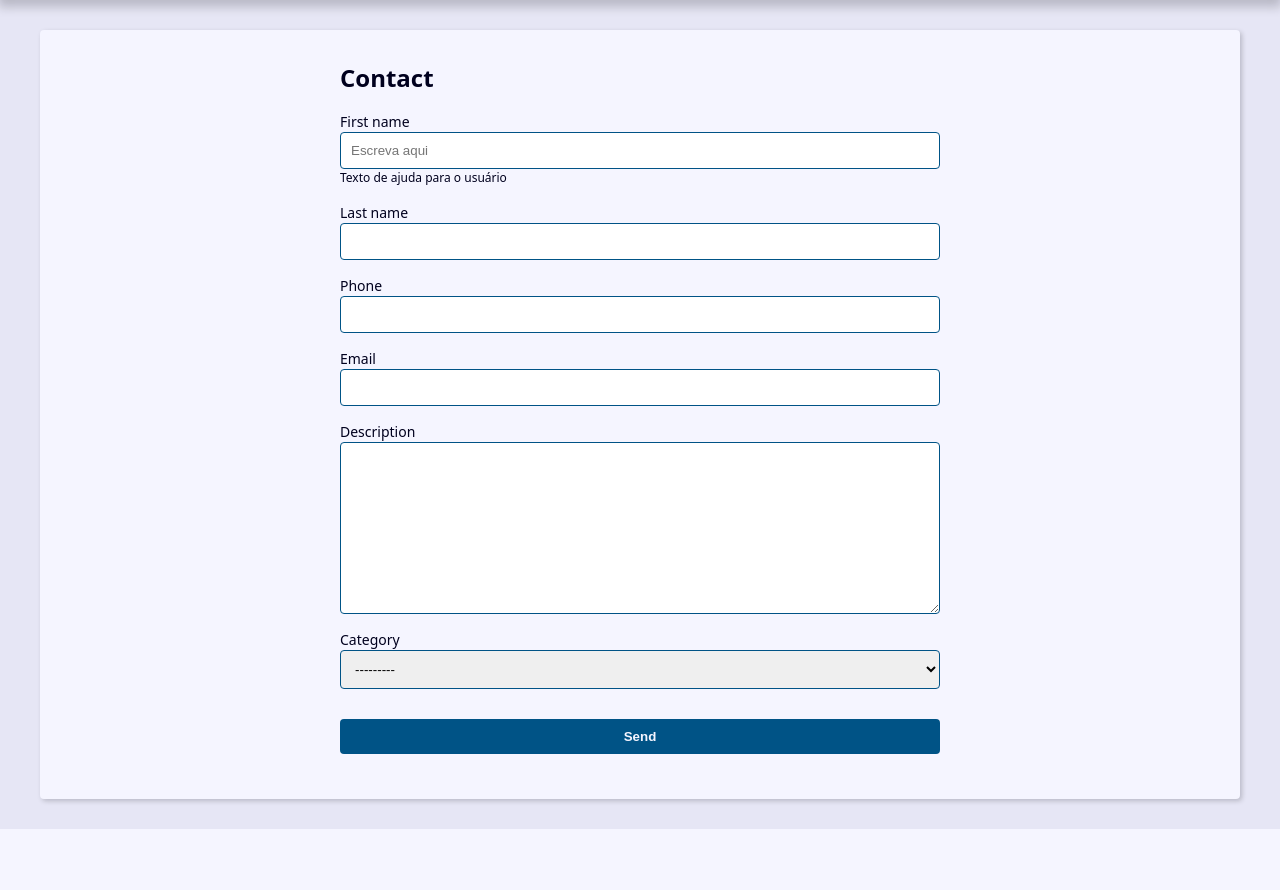
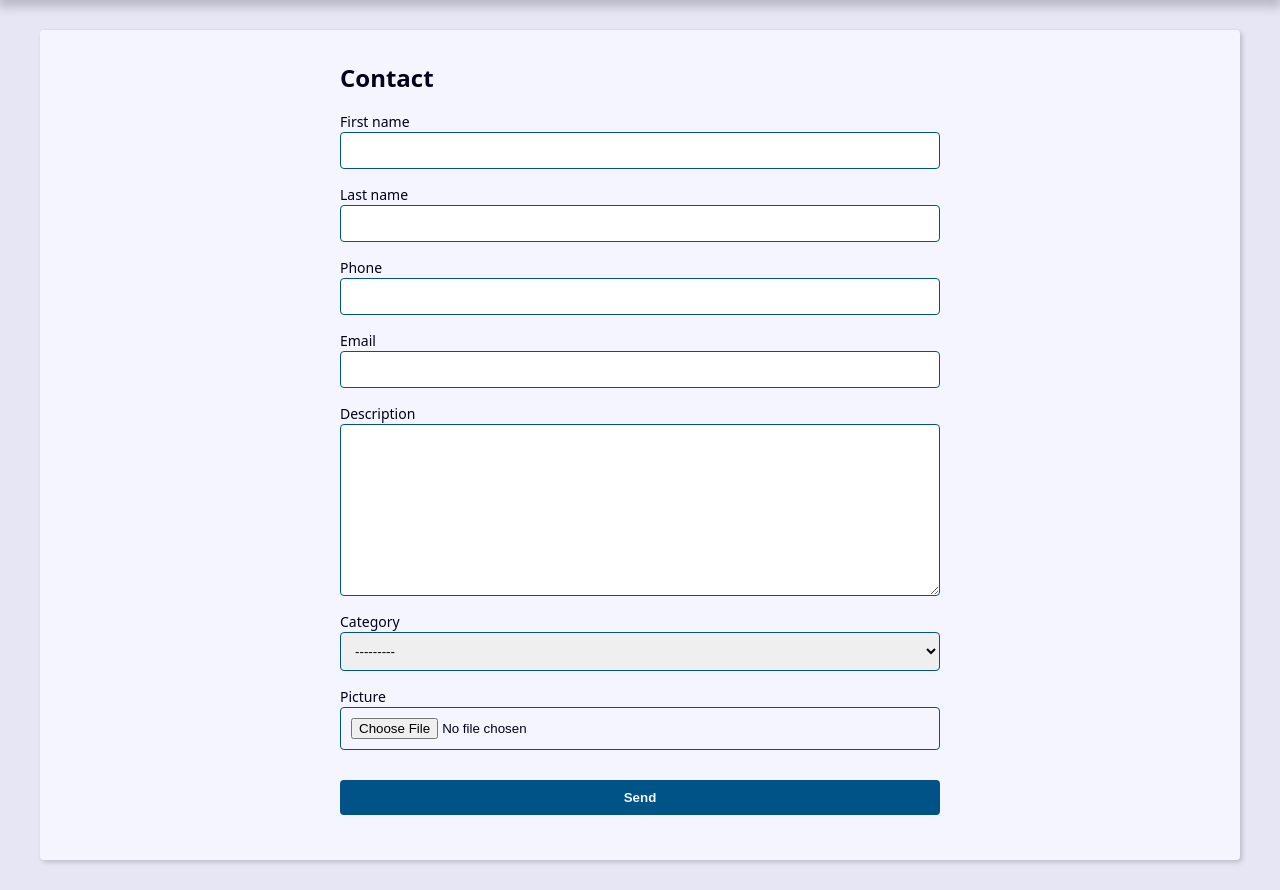
Before and after one commit to Lannavx/agenda-django, a Django app: page /contact/create/ in a window 1280 px wide. Shown: the part 239-1129 px from the top of the page. Before the commit the page ends 1068 px from the top, so only its background shows below. Run offline with Django 5.2, Linux system fonts and the light colour scheme; tables that the repository leaves empty hold one stand-in row (values such as "Sample post").

Commit message:
Implementando tratamento de imagens no formulário de contato

```diff
--- a/contact/forms.py
+++ b/contact/forms.py
@@ -4,11 +4,12 @@ from django.core.exceptions import ValidationError
 
 
 class ContactForm(forms.ModelForm):
-  first_name = forms.CharField(
-    widget=forms.TextInput(
-      attrs={'placeholder': 'Escreva aqui'}
-    ),
-    help_text= 'Texto de ajuda para o usuário',
+  picture = forms.ImageField(
+    widget=forms.FileInput(
+      attrs={
+        'accept': 'image/*'
+      }
+    )
   )
 
   class Meta:
@@ -16,6 +17,7 @@ class ContactForm(forms.ModelForm):
     fields = (
       'first_name', 'last_name', 'phone',
       'email', 'description', 'category',
+      'picture',
       )
 
   def clean(self):
--- a/contact/templates/contact/contact.html
+++ b/contact/templates/contact/contact.html
@@ -12,6 +12,12 @@
     <p><b>Created Date:</b> {{ contact.created_date }} </p>
     <p><b>Description:</b> {{ contact.description }} </p>
     <p><b>Category:</b> {{ contact.category.name }} </p>
+
+    {% if contact.picture %}
+      <p>
+        <img src="{{ contact.picture.url }}" alt="{{ contact.first_name }} {{ contact.last_name }}">
+      </p>
+    {% endif %}
 
     <div class="contact-links">
       <a class="btn btn-link" href="{% url "contact:update" contact.id %}">Update</a>
--- a/contact/templates/contact/create.html
+++ b/contact/templates/contact/create.html
@@ -18,8 +18,13 @@
             {% if field.help_text %}
             <p class="help-text">{{ field.help_text }}</p>
             {% endif %}
+          </div>
 
-          </div>
+          {% if field.name == 'picture' and field.value.url %}
+            <div class="form-group">
+              <img src="{{ field.value.url }}" alt="">
+            </div>
+          {% endif %}
         {% endfor %}
       </div>
 
--- a/contact/views/contact_forms.py
+++ b/contact/views/contact_forms.py
@@ -8,7 +8,7 @@ def create(request):
   form_action = reverse('contact:create')
 
   if request.method == 'POST':
-    form = ContactForm(request.POST)
+    form = ContactForm(request.POST, request.FILES)
 
     context = {
       'form': form,
@@ -42,7 +42,7 @@ def update(request, contact_id):
   form_action = reverse('contact:update', args=(contact_id,))
 
   if request.method == 'POST':
-    form = ContactForm(request.POST, instance=contact)
+    form = ContactForm(request.POST, request.FILES, instance=contact)
 
     context = {
       'form': form,
```
